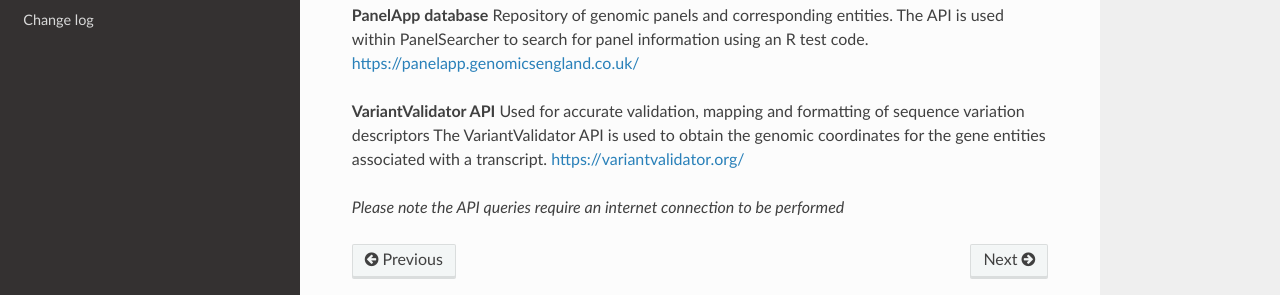
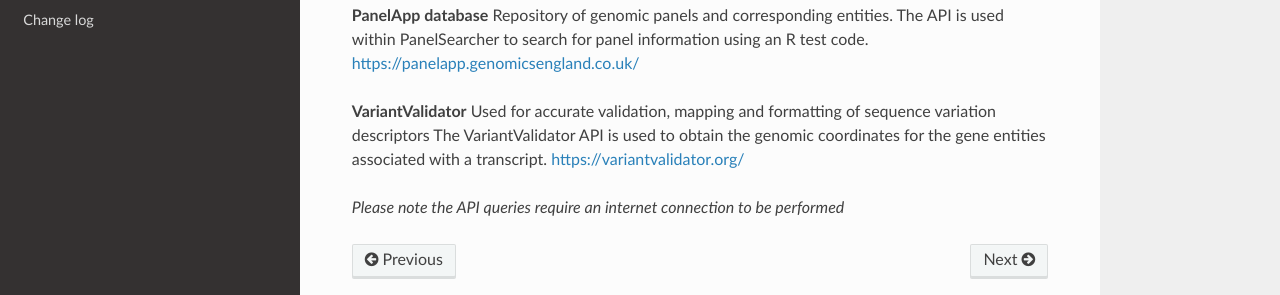
Before and after one commit to Mathew-B-SDGS/Group1_2023_Bioinfo_Stp, a Sphinx documentation site: the page built from docs/resources.rst, in a window 1280 px wide. Shown: the part 252-547 px from the top of the page. Built offline with Sphinx 7.4.7 and the Read the Docs theme 2.0.0, drawn with Linux system fonts in a browser that asks for light colours.

Commit message:
Update documentation

```diff
--- a/docs/resources.rst
+++ b/docs/resources.rst
@@ -12,7 +12,7 @@
 using an R test code.
 https://panelapp.genomicsengland.co.uk/
 
-**VariantValidator API**
+**VariantValidator**
 Used for accurate validation, mapping and formatting of sequence variation descriptors
 The VariantValidator API is used to obtain the genomic coordinates for the gene entities
 associated with a transcript.
```
Also changed, not shown: README.md (+1 -1 lines).
